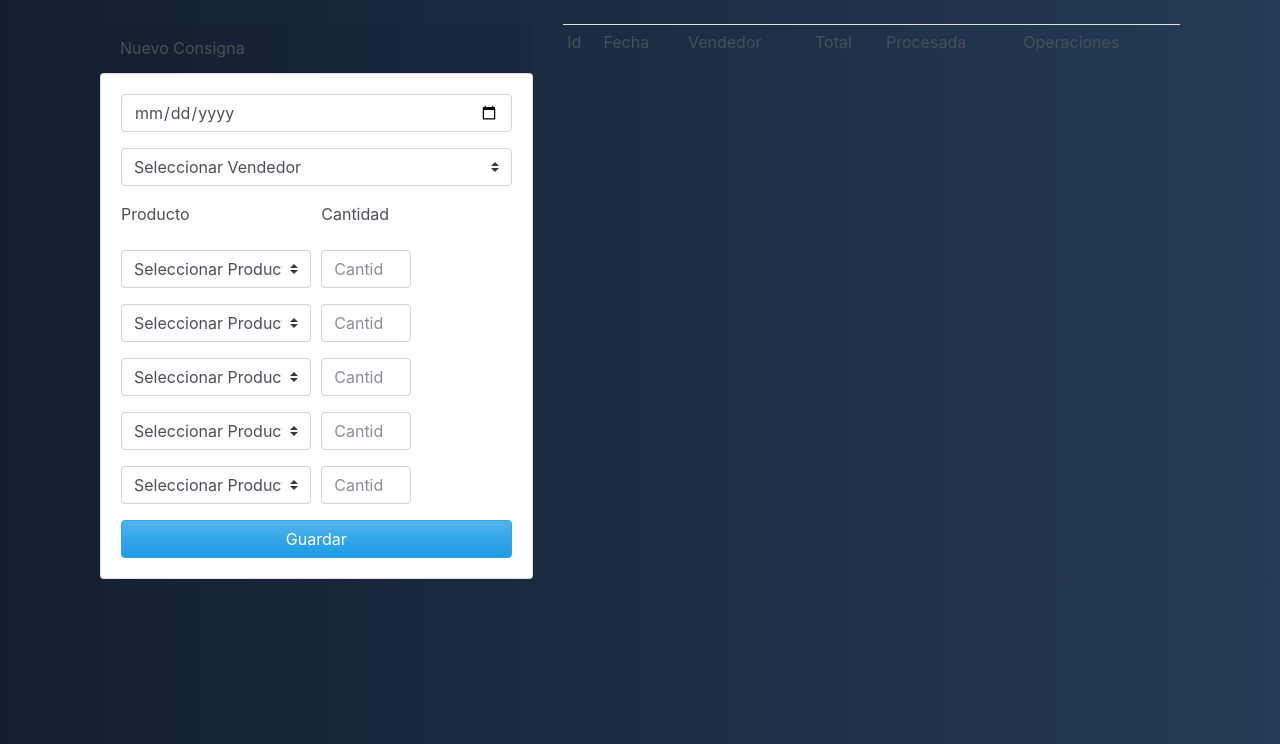
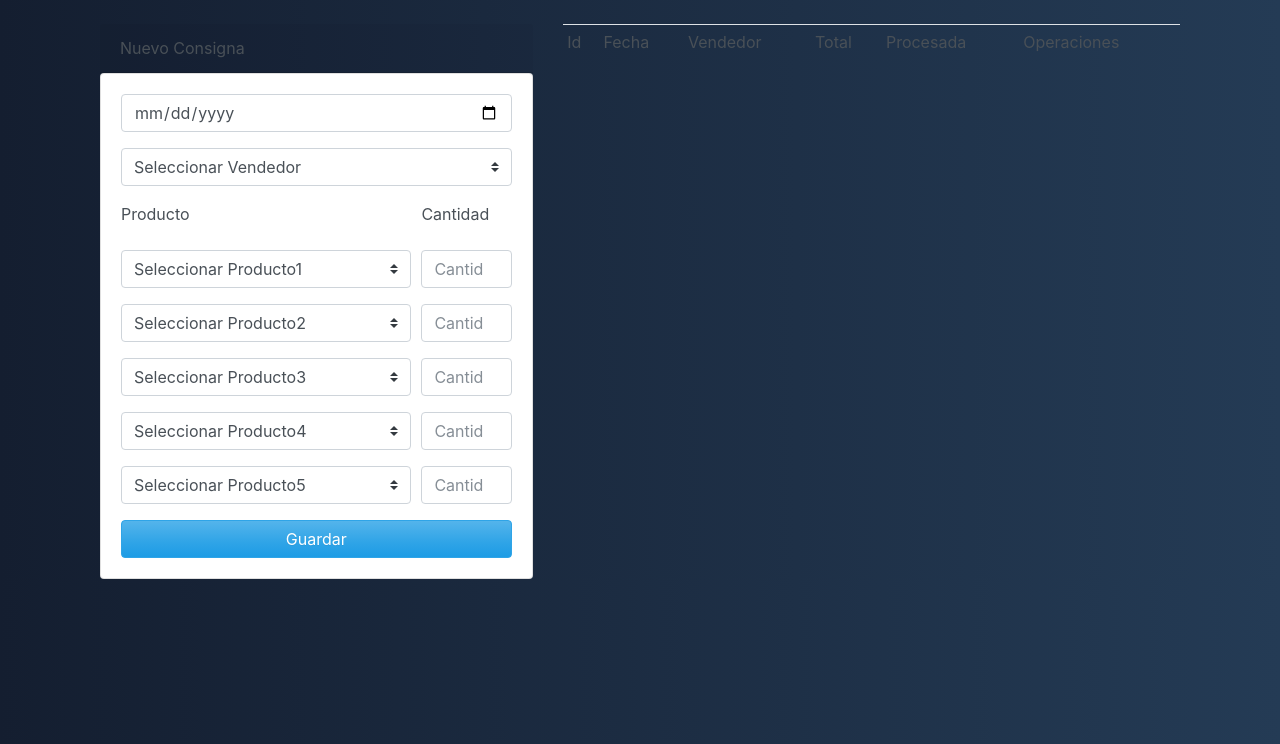
Before and after one commit to jobery/suc__flask, a Flask app: page /consignas in a window 1280 px wide. Shown: the part 56-800 px from the top of the page. Run offline with Flask 2, Linux system fonts and the light colour scheme; the visitor is signed in with stand-in values (Sample User, id 1); data that the repository does not hold is empty; some libraries are stand-ins or nearby versions.

Commit message:
2.1
lis consigna

```diff
--- a/app.py
+++ b/app.py
@@ -851,7 +851,8 @@ def consigna_procesar(id):
             cursor.execute("""SELECT TBL_A.id,TBL_A.fecha,TBL_A.vendedor,TBL_B.nombre AS nombre_vendedor,TBL_A.total
             ,IF(TBL_A.procesado=1,'SI','NO') AS procesado FROM consignas AS TBL_A LEFT JOIN vendedores AS TBL_B ON TBL_A.vendedor = TBL_B.id  WHERE TBL_A.id = %s ;""",(id))
             consigna = cursor.fetchall()
-            cursor.execute("SELECT id,consigna,producto,cantidad,devolucion,cantidad_cxc FROM detalle_consigna WHERE consigna = %s",(id))
+            cursor.execute(""" SELECT id,consigna,producto,cantidad,devolucion,cantidad_cxc,IF(cantidad_cxc<>0,'SI','NO') AS procesado_cxc
+            FROM detalle_consigna WHERE consigna = %s ;""",(id))
             detalleconsigna = cursor.fetchall()
             if consigna is not None:
                 return render_template('consignas/pro_consigna.html',consigna=consigna,vendedores=vendedores,productos=productos,detalleconsigna=detalleconsigna)
--- a/templates/consignas/lis_consignas.html
+++ b/templates/consignas/lis_consignas.html
@@ -33,7 +33,7 @@
 
                     <!--  DETALLE #1  -->
                     <div class="form-row" id="detproduc0" >
-                        <div class="col-6">
+                        <div class="col-9">
                             <div class="form-group">
                                 <label for="Producto">Producto</label>
                             </div>
@@ -47,7 +47,7 @@
 
                     {% for i in range(1,6) %}
                         <div class="form-row" id="detproduc{{loop.index}}" >
-                            <div class="col-6">
+                            <div class="col-9">
                                 <div class="form-group">
                                     {{ dropdown('producto' + loop.index|string , productos, extra='') }}
                                 </div>
--- a/templates/consignas/pro_consigna.html
+++ b/templates/consignas/pro_consigna.html
@@ -75,7 +75,11 @@
                         </div>
                         <div class="col-2">
                             <div class="form-group">
-                                <input type="number" name="devolucion{{loop.index}}" class="form-control" value="{{ detalle.4 }}" placeholder="Devolucion" min="0" max="{{ detalle.3 }}" required>
+                                {% if detalle.6 == 'NO' %}
+                                    <input type="number" name="devolucion{{loop.index}}" class="form-control" value="{{ detalle.4 }}" placeholder="Devolucion" min="0" max="{{ detalle.3 }}" required>
+                                {% else %}
+                                    <input type="number" name="devolucion{{loop.index}}" class="form-control" value="{{ detalle.4 }}" placeholder="Devolucion" min="0" max="{{ detalle.3 }}" readonly>
+                                {% endif %}
                             </div>
                         </div>
                     </div>
```
